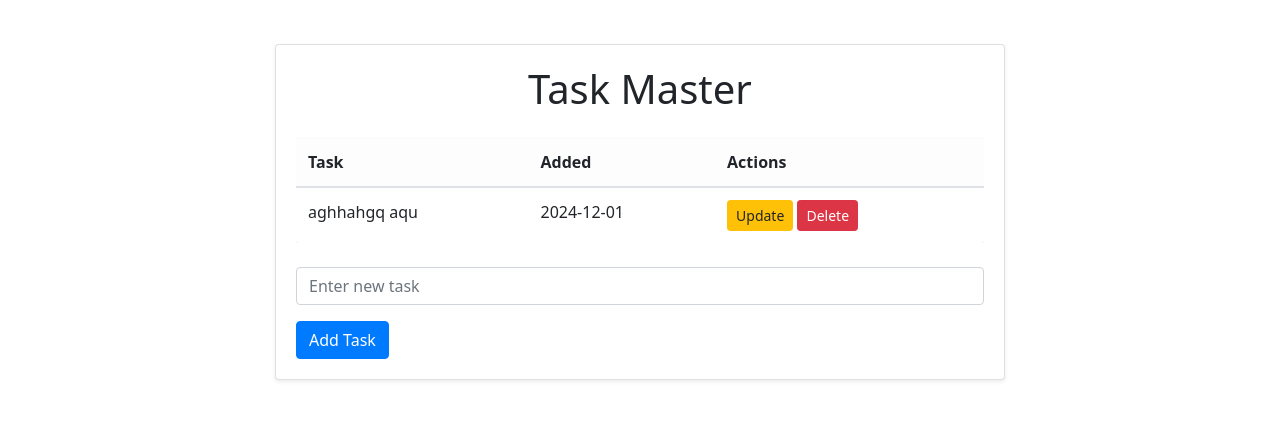
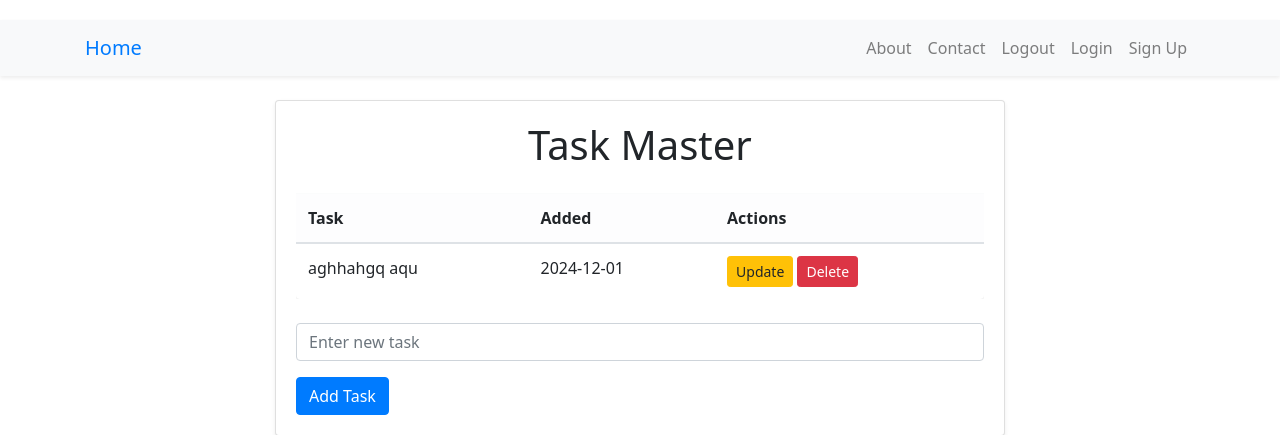
Before and after one commit to Dev-Kelz/Task-Master, a Flask app: page / in a window 1280 px wide. Shown: the top 435 px of the page. Run offline with Flask 3, Linux system fonts and the light colour scheme; some libraries are stand-ins or nearby versions.

Commit message:
Update index.html
nav added

```diff
--- a/templates/index.html
+++ b/templates/index.html
@@ -1,4 +1,52 @@
 {% extends 'base.html' %} {% block head%} {% endblock%} {% block body%}
+    <nav class="navbar navbar-expand-lg navbar-light bg-light shadow-sm">
+      <div class="container">
+        <a class="navbar-brand text-primary" href="/"
+          ><i class="fa fa-gem"></i> Home</a
+        >
+        <button
+          class="navbar-toggler"
+          type="button"
+          data-toggle="collapse"
+          data-target="#navbar"
+        >
+          <span class="navbar-toggler-icon"></span>
+        </button>
+        <div class="collapse navbar-collapse justify-content-end" id="navbar">
+          <ul class="navbar-nav me-auto">
+            <li class="nav-item">
+              <a class="nav-link" href="/about">About</a>
+            </li>
+            <li class="nav-item">
+              <a class="nav-link" href="/contact">Contact</a>
+            </li>
+          </ul>
+          <ul class="navbar-nav">
+            <li class="nav-item">
+              <a class="nav-link" href="/logout">Logout</a>
+            </li>
+            <div class="icons">
+              <a href="#" class="fas fa-heart"></a>
+              <a href="#" class="fas fa-shopping-cart"></a>
+              <a
+                href="/modal.html"
+                class="fas fa-user"
+                data-toggle="modal"
+                data-target="#Modal"
+              >
+              </a>
+            </div>
+
+            <li class="nav-item">
+              <a class="nav-link" href="/login">Login</a>
+            </li>
+            <li class="nav-item">
+              <a class="nav-link" href="/sign-up">Sign Up</a>
+            </li>
+          </ul>
+        </div>
+      </div>
+    </nav>
 
 <div class="container mt-4">
   <div class="row justify-content-center">
```
